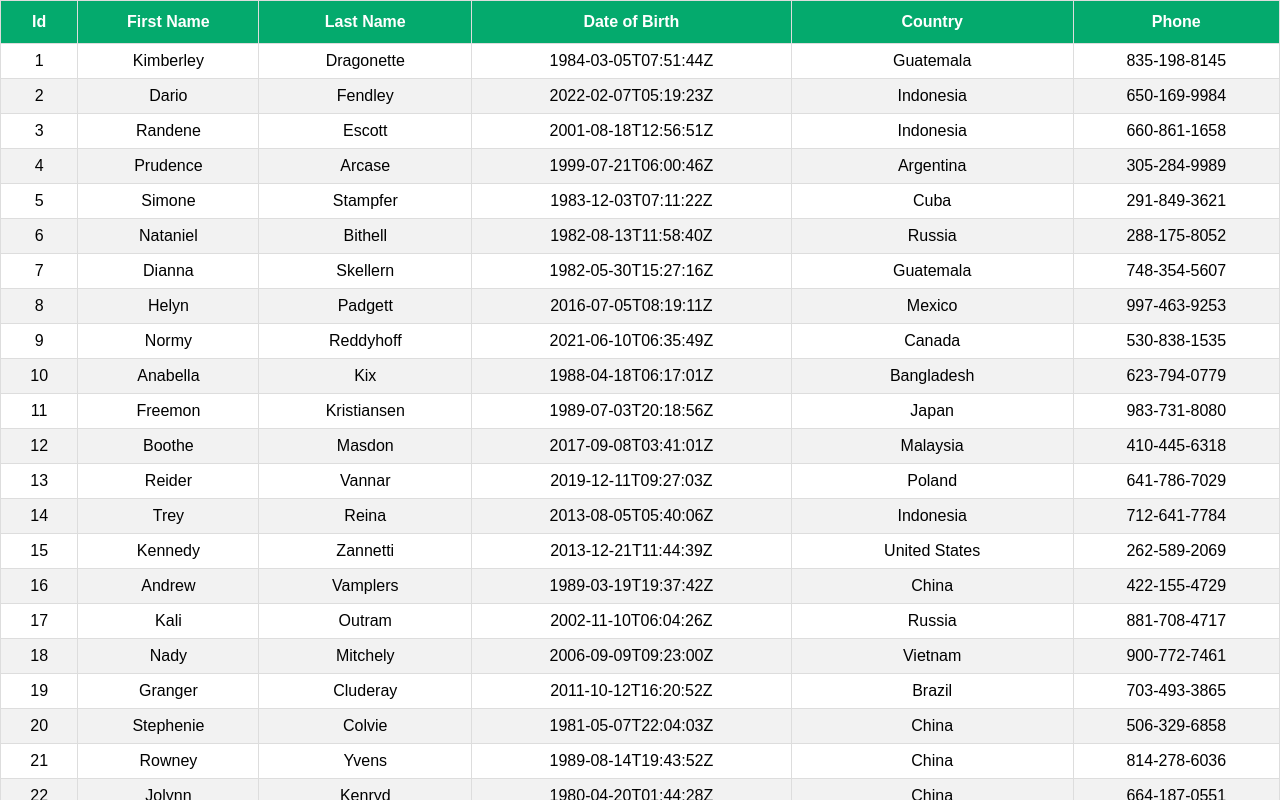
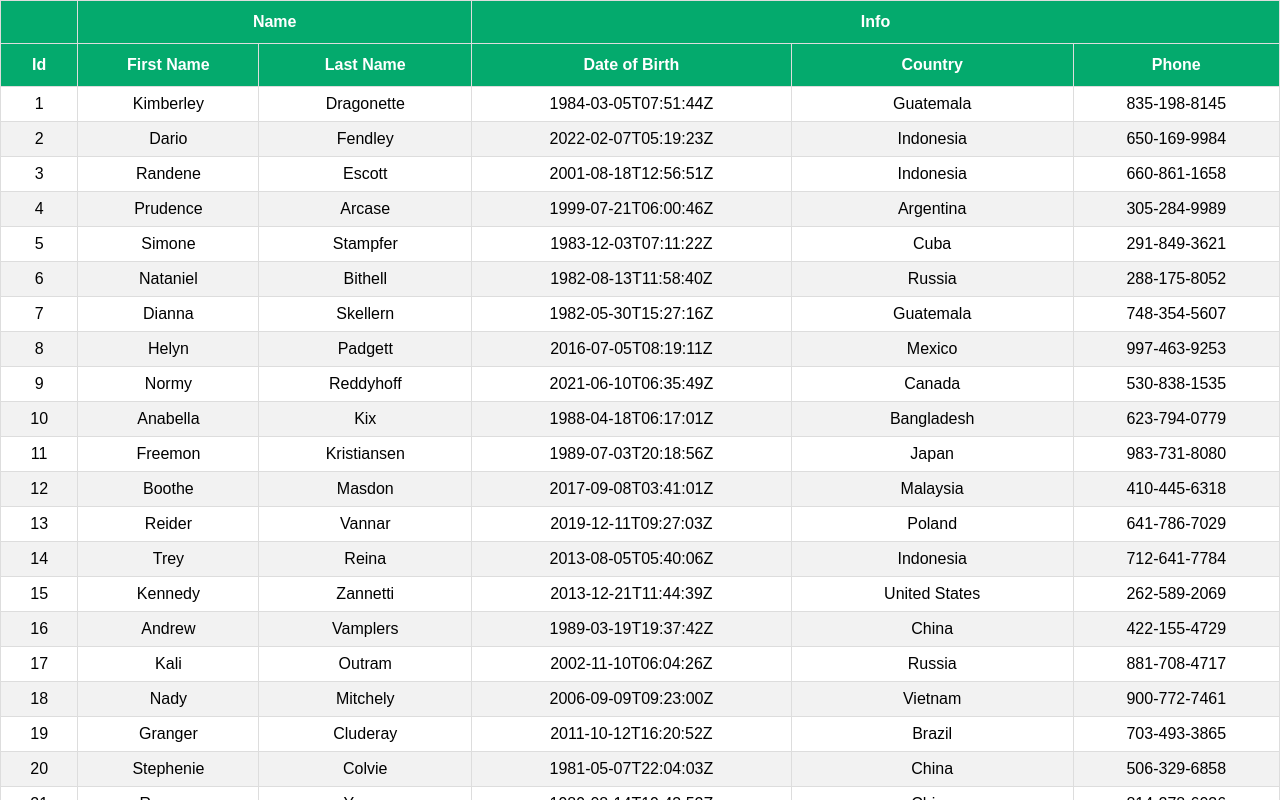
Before and after one commit to tanmayaarora/React-Table-demo, a React (Create React App) app: page / in a window 1280 px wide. Shown: the top 800 px of the page. Built offline with nearby package versions, Linux system fonts and the light colour scheme.

Commit message:
Implemented Header groups

```diff
--- a/src/components/BasicTable.js
+++ b/src/components/BasicTable.js
@@ -1,12 +1,12 @@
 import React, {useMemo} from 'react';
 import {useTable} from 'react-table';
 import MOCK_DATA from './MOCK_DATA.json';
-import {COLUMNS} from './columns';
+import {GROUPED_COLUMNS} from './columns';
 import './table.css'
 
 export const BasicTable = () => {
 
-    const columns = useMemo(() => COLUMNS, []);
+    const columns = useMemo(() => GROUPED_COLUMNS, []);
     const data = useMemo(() => MOCK_DATA, []);
 
     const tableInstance = useTable({columns,data});
--- a/src/components/columns.js
+++ b/src/components/columns.js
@@ -30,3 +30,48 @@
         accessor: 'phone'
     }
 ]
+
+export const GROUPED_COLUMNS = [
+    {
+        Header: 'Id',
+        Footer: 'Id',
+        accessor: 'id'
+    },
+    {
+        Header: 'Name',
+        Footer: 'Name',
+        columns: [
+            {
+                Header: 'First Name',
+                Footer: 'First Name',
+                accessor:'first_name'
+            },
+            {
+                Header: 'Last Name',
+                Footer: 'Last Name',
+                accessor: 'last_name'
+            }
+        ]
+    },
+    {
+        Header: 'Info',
+        Footer: 'Info',
+        columns: [
+            {
+                Header: 'Date of Birth',
+                Footer: 'Date of Birth',
+                accessor: 'date_of_birth'
+            },
+            {
+                Header: 'Country',
+                Footer: 'Country',
+                accessor: 'country'
+            },
+            {
+                Header: 'Phone',
+                Footer: 'Phone',
+                accessor: 'phone'
+            }
+        ]
+    }
+]
```
